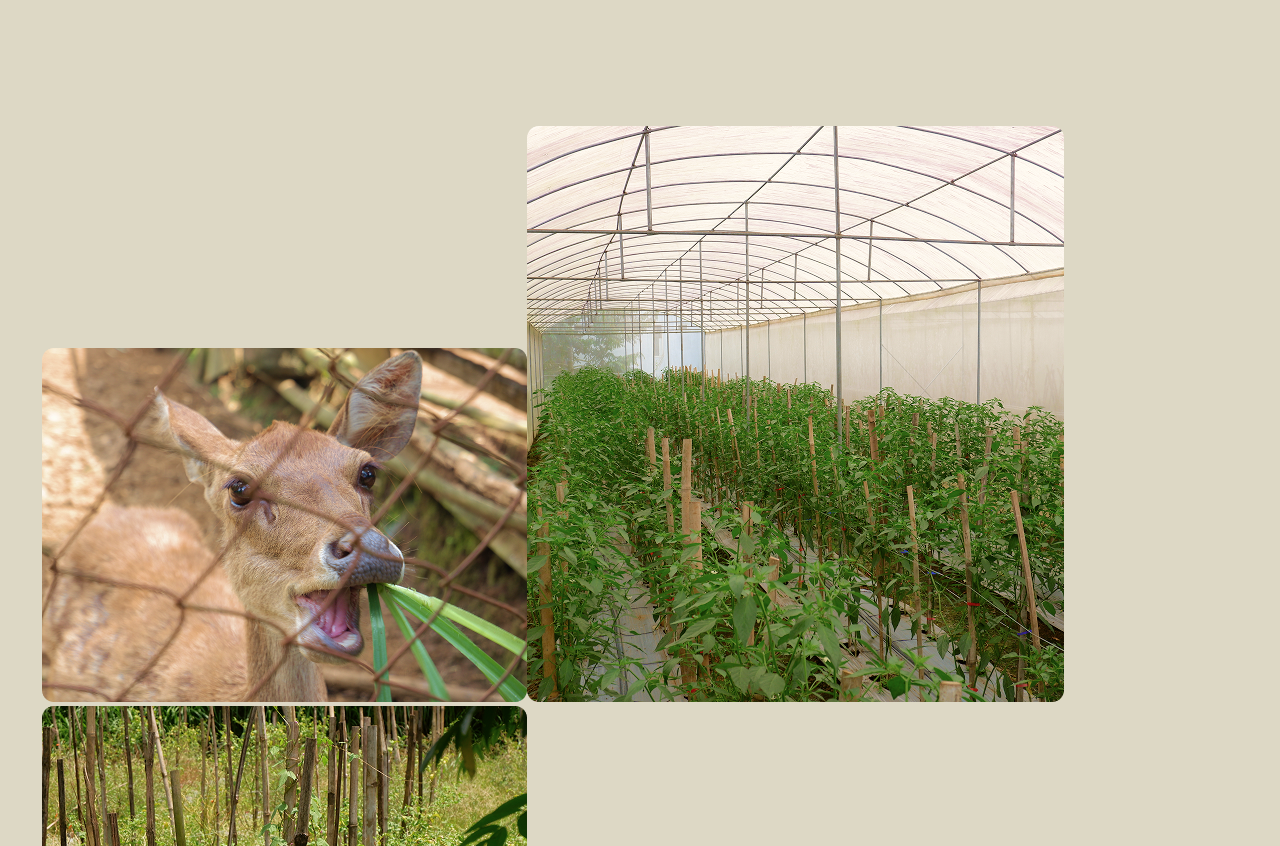
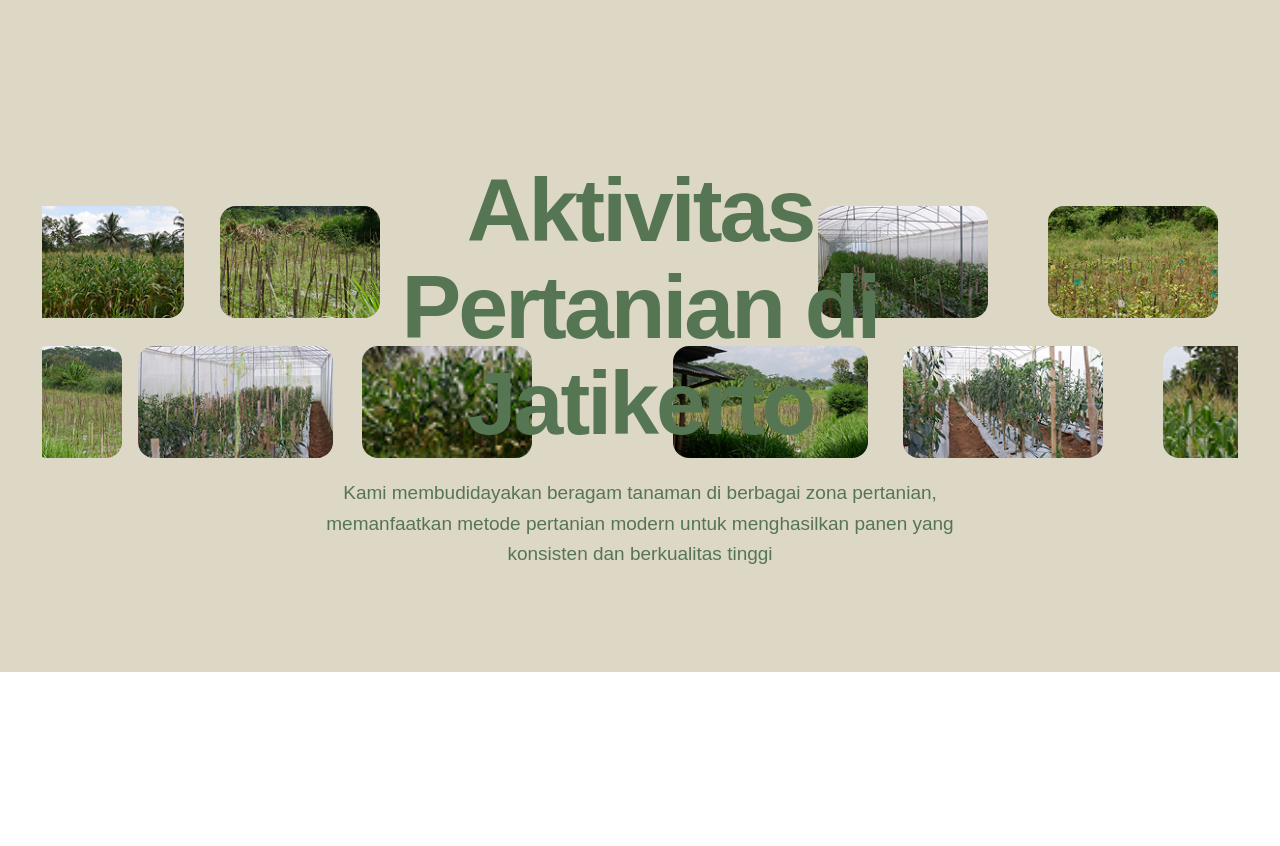
Before and after one commit to ahuaiqom/stp-ub-system, a React (Vite) app in the folder frontend/: page / in a window 1280 px wide. Shown: the part 759-1605 px from the top of the page. After the commit the page ends 1431 px from the top, so only its background shows below. Built offline with nearby package versions, Linux system fonts and the light colour scheme.

Commit message:
Add Activity component to HomePage for displaying agricultural activities

```diff
--- a/frontend/src/public-site/pages/HomePage.tsx
+++ b/frontend/src/public-site/pages/HomePage.tsx
@@ -2,6 +2,7 @@ import "./HomePage.css";
 
 import Navbar from "../components/Navbar/Navbar";
 import Hero from "../components/Hero/Hero";
+import Activity from "../components/Activity/Activity";
 
 import {
   heroData,
@@ -11,6 +12,7 @@ import {
 const HomePage = () => {
   return (
     <div className="homepage">
+
       <Navbar items={navItems} />
 
       <Hero
@@ -20,39 +22,8 @@ const HomePage = () => {
         gallery={heroData.gallery}
       />
 
-      {/* NEW SECTION */}
-      <section className="activity-section">
-        <div className="activity-images left">
-          {heroData.gallery.map((item, index) => (
-            <img
-              key={index}
-              src={item.image}
-              alt=""
-            />
-          ))}
-        </div>
+      <Activity />
 
-        <div className="activity-content">
-          <h2>Aktivitas Pertanian di Jatikerto</h2>
-
-          <p>
-            Kami membudidayakan beragam tanaman di
-            berbagai zona pertanian, memanfaatkan
-            metode pertanian modern untuk menghasilkan
-            panen yang konsisten dan berkualitas tinggi.
-          </p>
-        </div>
-
-        <div className="activity-images right">
-          {heroData.gallery.map((item, index) => (
-            <img
-              key={index}
-              src={item.image}
-              alt=""
-            />
-          ))}
-        </div>
-      </section>
     </div>
   );
 };
```
